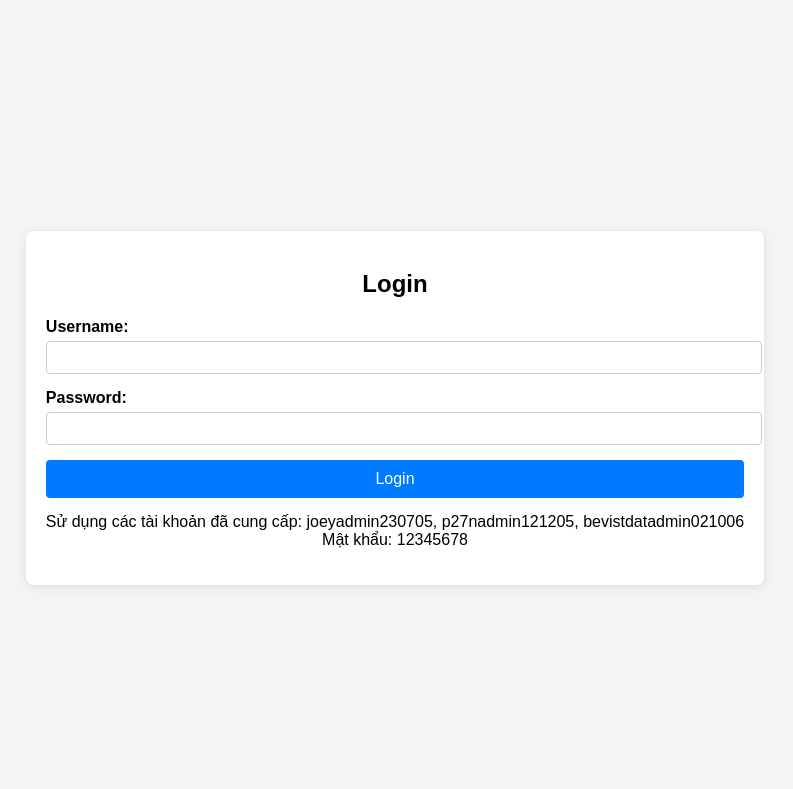
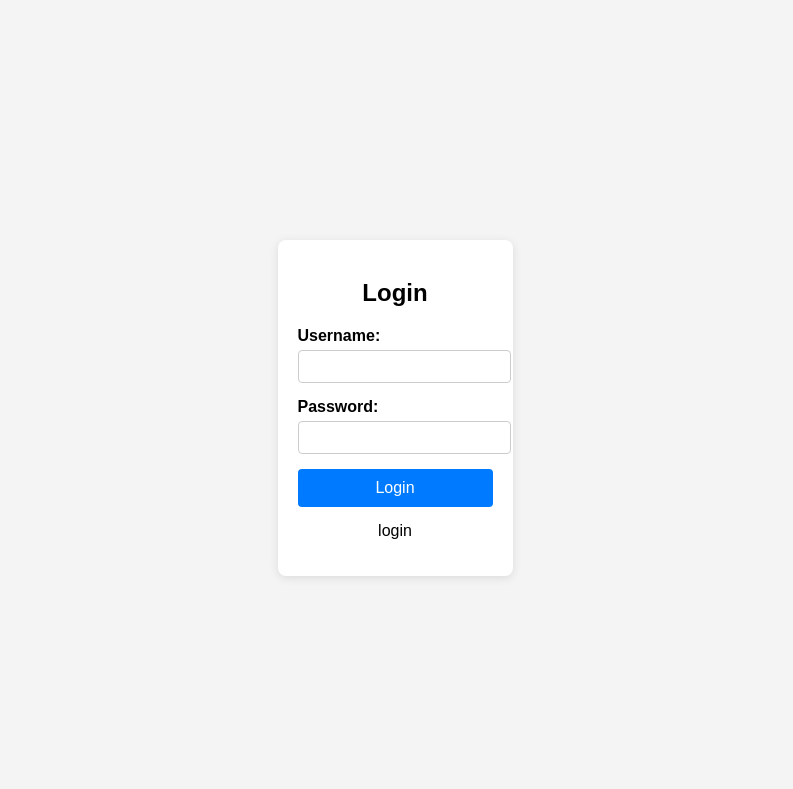
Before and after one commit to khanhnq35/tracking-vote, a Flask app: page /login in a window 1280 px wide. Shown: the top 789 px of the page, without its empty margins (245-1038 px from the left). Run offline with Flask 3, Linux system fonts and the light colour scheme.

Commit message:
Update login.html

```diff
--- a/tracking vote/templates/login.html
+++ b/tracking vote/templates/login.html
@@ -83,8 +83,7 @@
             <button type="submit">Login</button>
         </form>
         <p style="text-align: center; margin-top: 15px;">
-            Sử dụng các tài khoản đã cung cấp: joeyadmin230705, p27nadmin121205, bevistdatadmin021006 <br>
-            Mật khẩu: 12345678
+            login
         </p>
     </div>
 </body>
```
